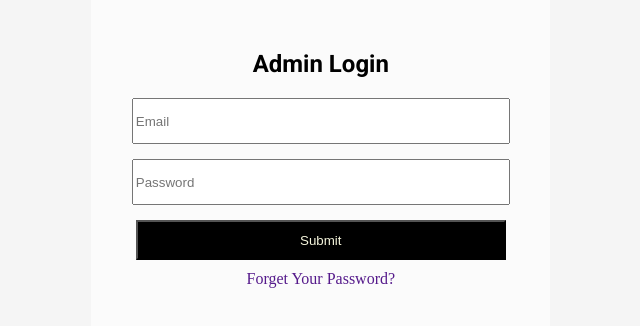
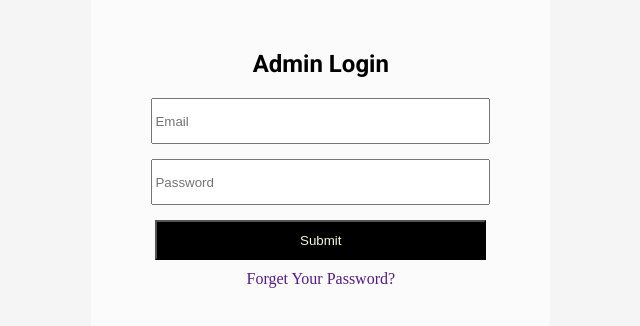
Before and after one commit to leelasaikumar123/Login-Page, a plain HTML site: page index.html in a window 1280 px wide. Shown: the part 258-584 px from the top of the page, without its empty margins (308-948 px from the left). Drawn offline with Linux system fonts and the light colour scheme.

Commit message:
Update index.html

```diff
--- a/index.html
+++ b/index.html
@@ -54,7 +54,7 @@
             align-items: center;
         }
         input{
-            width:200%;
+            width:90%;
             height: 40px;
         }
         button{
@@ -73,6 +73,9 @@
         input[type="submit"]{
             background-color: black;
             color: beige;
+        }
+        form{
+            width:100%;
         }
     </style>
 </head>
```
